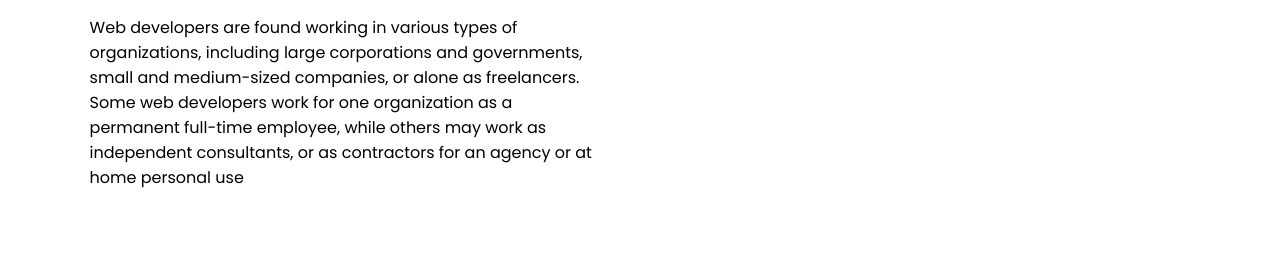
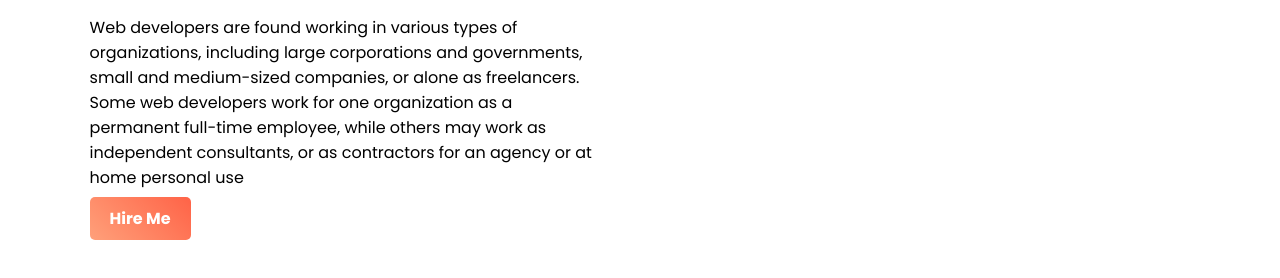
Before and after one commit to emon1995/web-portfolio, a plain HTML site: page index.html in a window 1280 px wide. Shown: the part 382-660 px from the top of the page. Drawn offline with Linux system fonts and the light colour scheme.

Commit message:
button edit

```diff
--- a/index.html
+++ b/index.html
@@ -27,6 +27,12 @@
           as independent consultants, or as contractors for an agency or at home
           personal use
         </p>
+        <a
+          class="link-button"
+          target="blank"
+          href="https://www.linkedin.com/in/emon-hossain-71b4b5212/"
+          >Hire Me</a
+        >
       </div>
       <div class="half-width">
         <img src="./images/profile.png" alt="profile" />
--- a/style.css
+++ b/style.css
@@ -27,3 +27,11 @@ h1 {
 section {
   height: 500px;
 }
+.link-button {
+  text-decoration: none;
+  background-image: linear-gradient(45deg, lightSalmon, tomato);
+  padding: 10px 20px;
+  border-radius: 5px;
+  color: white;
+  font-weight: bold;
+}
```
